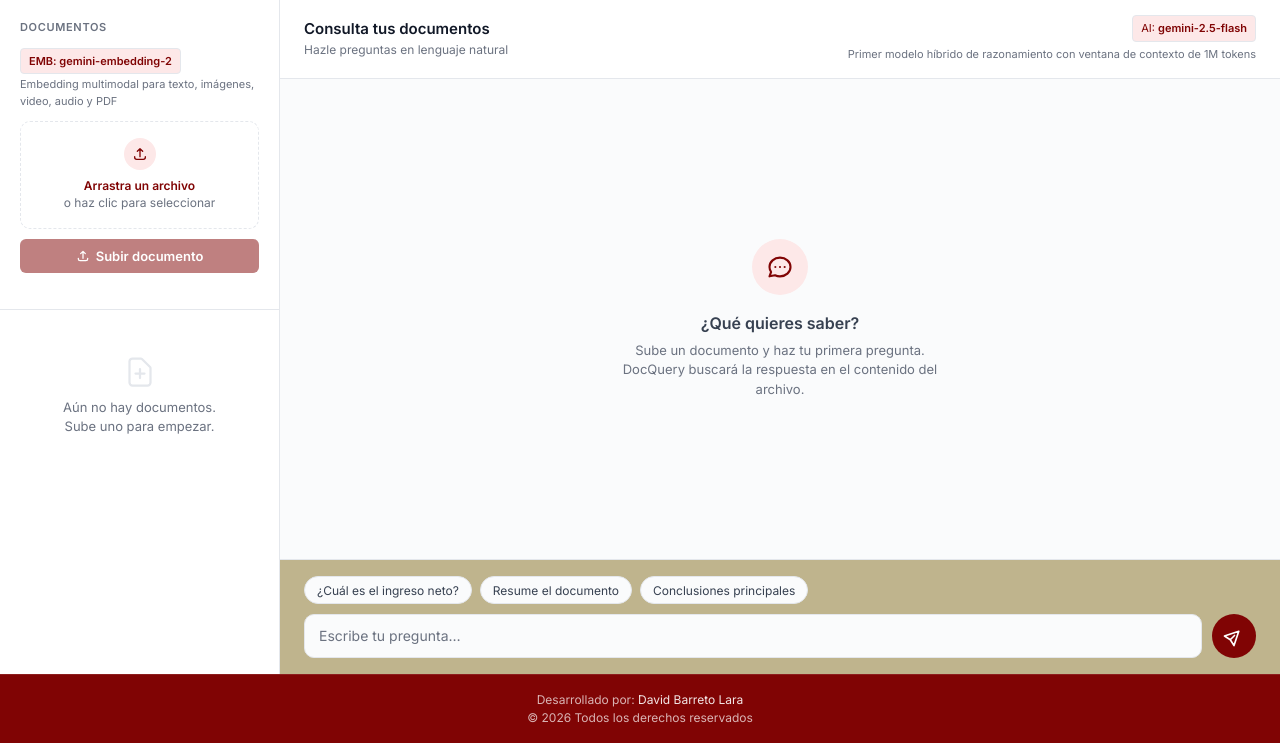
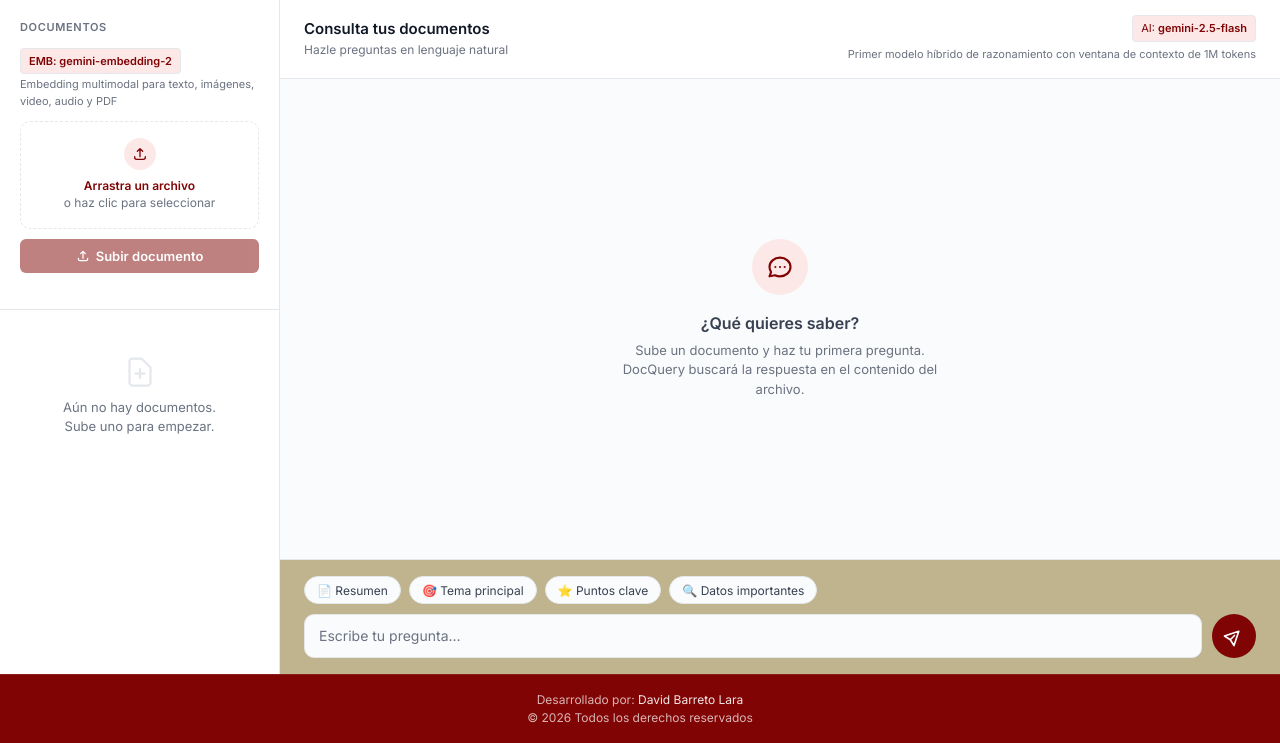
Before and after one commit to dbarretol/DocQuery-rag-application, a FastAPI app: page / in a window 1280 px wide. Shown: the part 57-800 px from the top of the page. Run offline with FastAPI, Linux system fonts and the light colour scheme.

Commit message:
feat(ui): update suggestion chips with emojis and improved prompts
- Replace generic financial question with document summary prompt
- Add emoji icons to all suggestion chips for better visual hierarchy
- Update "main conclusions" chip to "key points" with more specific prompt
- Add new "important data" chip to highlight dates, names, and figures
- Improve prompt specificity to guide users toward more useful queries

```diff
--- a/app/templates/index.html
+++ b/app/templates/index.html
@@ -74,9 +74,10 @@
 
             <div class="chat-footer">
                 <div class="suggestions" id="suggestions">
-                    <button class="suggestion-chip" onclick="setQuery('¿Cuál es el ingreso neto?')">¿Cuál es el ingreso neto?</button>
-                    <button class="suggestion-chip" onclick="setQuery('Resume el documento')">Resume el documento</button>
-                    <button class="suggestion-chip" onclick="setQuery('¿Cuáles son las conclusiones principales?')">Conclusiones principales</button>
+                    <button class="suggestion-chip" onclick="setQuery('Resume el documento')">📄 Resumen</button>
+                    <button class="suggestion-chip" onclick="setQuery('¿De qué trata este documento?')">🎯 Tema principal</button>
+                    <button class="suggestion-chip" onclick="setQuery('Explica los puntos más importantes')">⭐ Puntos clave</button>
+                    <button class="suggestion-chip" onclick="setQuery('Identifica fechas, nombres y cifras importantes')">🔍 Datos importantes</button>
                 </div>
                 <div class="chat-input-row">
                     <textarea
```
